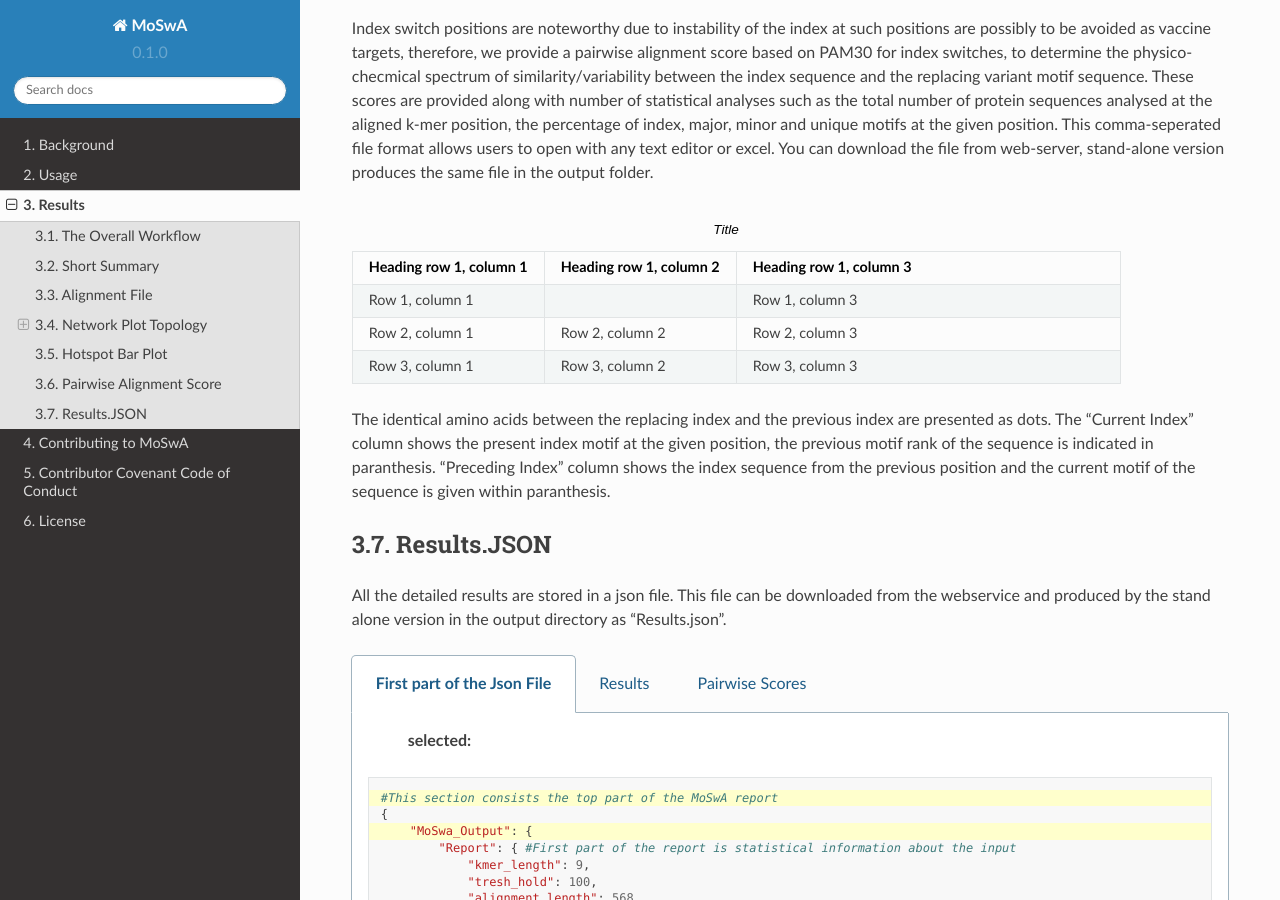
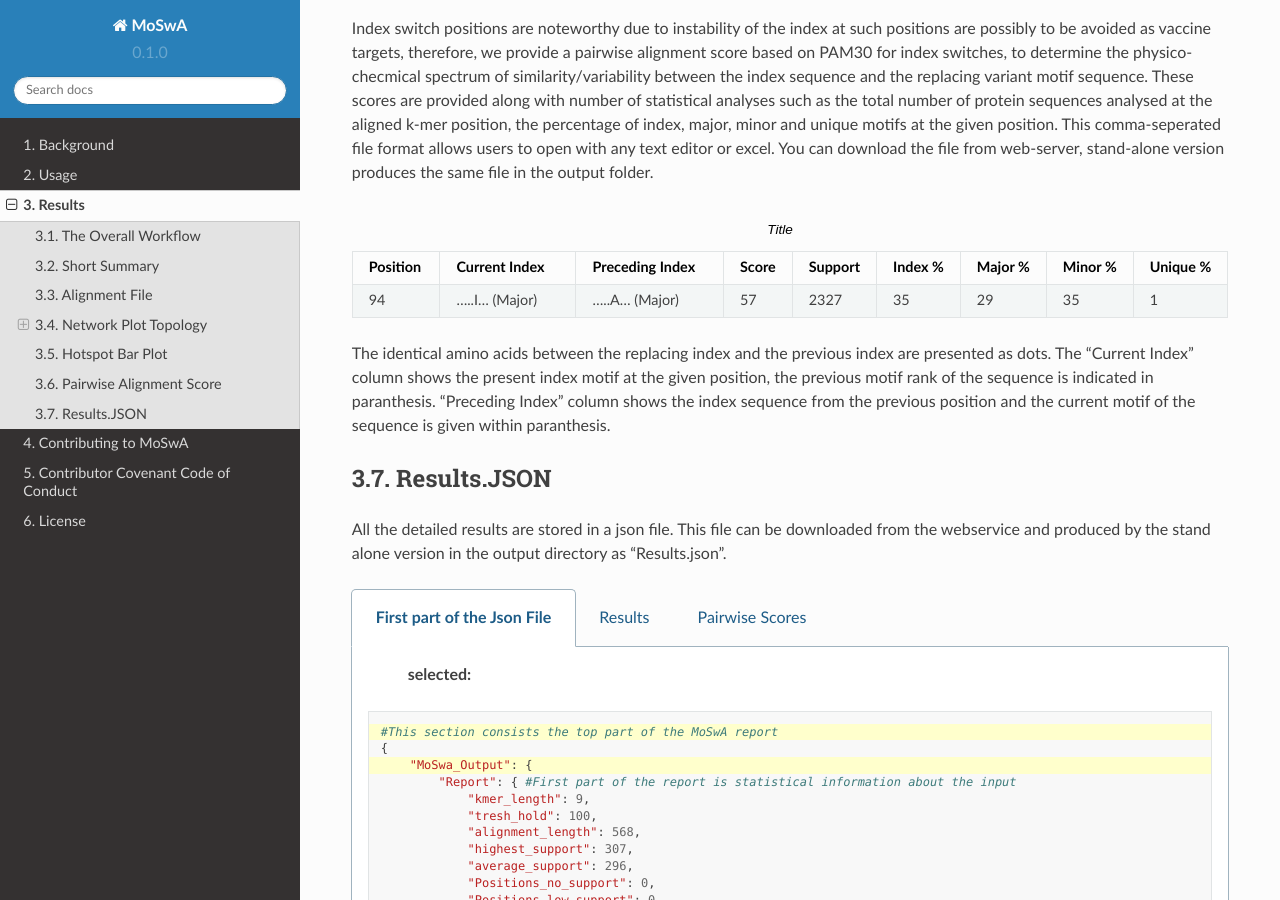
Before and after one commit to macelik/MoSwADocs, a Sphinx documentation site: the page built from docs/source/results.rst, in a window 1280 px wide and 900 px high, scrolled down 6303 px. Built offline with Sphinx 7.4.7 and the Read the Docs theme 2.0.0, drawn with Linux system fonts in a browser that asks for light colours.

Commit message:
Update results.rst

```diff
--- a/docs/source/results.rst
+++ b/docs/source/results.rst
@@ -163,21 +163,28 @@ Pairwise Alignment Score
 Index switch positions are noteworthy due to instability of the index at such positions are possibly to be avoided as vaccine targets, therefore, we provide a pairwise alignment score based on PAM30 for index switches, to determine the physico-checmical spectrum of similarity/variability between the index sequence and the replacing variant motif sequence. These scores are provided along with number of statistical analyses such as the total number of protein sequences analysed at the aligned k-mer position, the percentage of index, major, minor and unique motifs at the given position. This comma-seperated file format allows users to open with any text editor or excel. You can download the file from web-server, stand-alone version produces the same file in the output folder.
 
 .. list-table:: Title
-   :widths: 25 25 50
+   :widths: 10 20 20 7 7 7 7 7 7
    :header-rows: 1
 
-   * - Heading row 1, column 1
-     - Heading row 1, column 2
-     - Heading row 1, column 3
-   * - Row 1, column 1
-     -
-     - Row 1, column 3
-   * - Row 2, column 1
-     - Row 2, column 2
-     - Row 2, column 3
-   * - Row 3, column 1
-     - Row 3, column 2
-     - Row 3, column 3
+   * - Position
+     - Current Index
+     - Preceding Index
+     - Score
+     - Support
+     - Index %
+     - Major %
+     - Minor %
+     - Unique %
+   * - 94
+     - .....I... (Major)
+     - .....A... (Major)
+     - 57
+     - 2327
+     - 35
+     - 29
+     - 35
+     - 1
+
 
 The identical amino acids between the replacing index and the previous index are presented as dots. The "Current Index" column shows the present index motif at the given position, the previous motif rank of the sequence is indicated in paranthesis. "Preceding Index" column shows the index sequence from the previous position and the current motif of the sequence is given within paranthesis.
 
```
